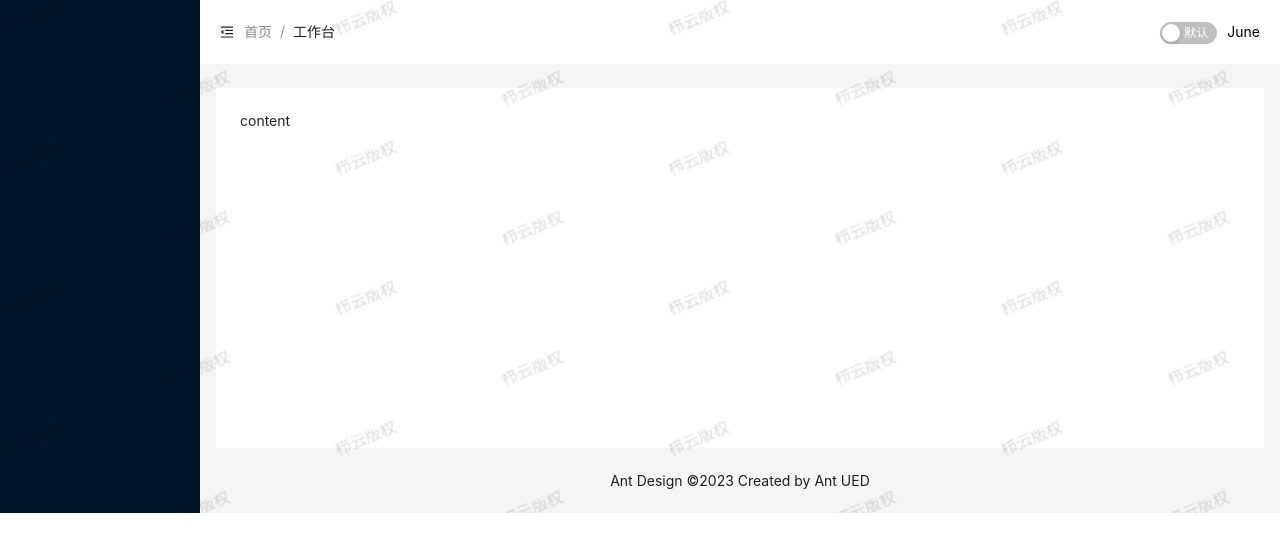
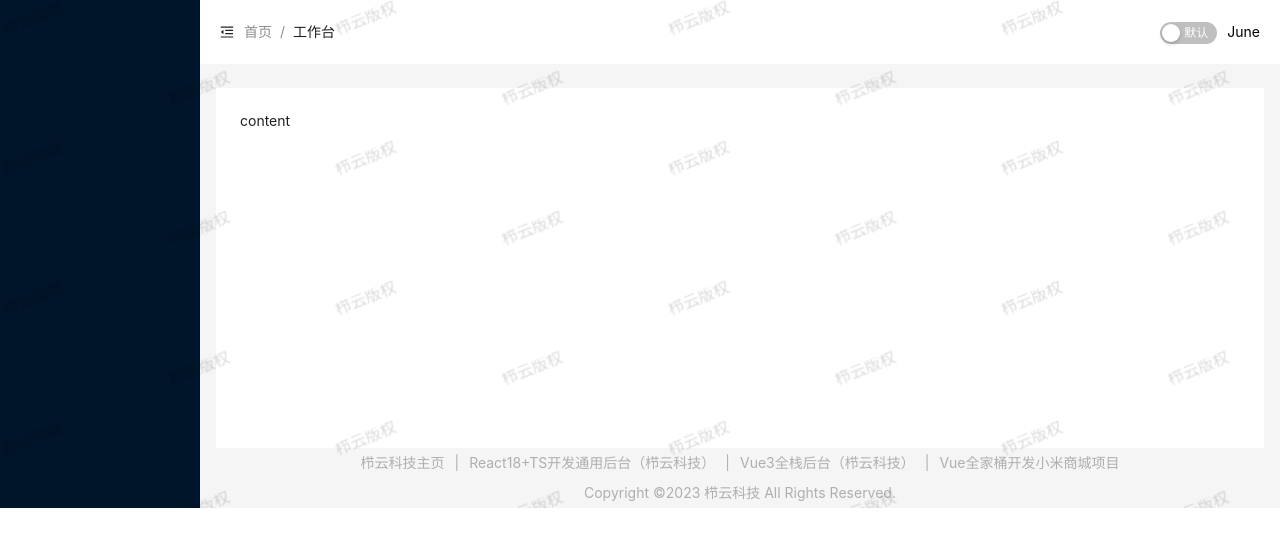
Before and after one commit to sunShineLoveMe/react-manager, a React (Vite) app: page /welcome in a window 1280 px wide. Shown: the top 552 px of the page. Built offline with nearby package versions, Linux system fonts and the light colour scheme.

Commit message:
底部导航布局实现

```diff
--- /dev/null
+++ b/src/components/NavFooter/index.module.less
@@ -0,0 +1,15 @@
+.footer {
+  text-align: center;
+  line-height: 30px;
+  color: #b0aeae;
+  font-size: 14px;
+  :global(a) {
+    color: #b0aeae;
+    &:hover {
+      color: #ed6c00;
+    }
+  }
+  :global(.gutter) {
+    margin: 0 10px;
+  }
+}
--- /dev/null
+++ b/src/components/NavFooter/index.tsx
@@ -0,0 +1,28 @@
+import styles from './index.module.less'
+
+const NavFooter = () => {
+  return (
+    <div className={styles.footer}>
+      <div>
+        <a href='https://www.imooc.com/u/1343480' target='_blank' rel='noreferrer'>
+          栉云科技主页
+        </a>
+        <span className='gutter'>|</span>
+        <a href='https://coding.imooc.com/class/644.html' target='_blank' rel='noreferrer'>
+          React18+TS开发通用后台（栉云科技）
+        </a>
+        <span className='gutter'>|</span>
+        <a href='https://coding.imooc.com/class/502.html' target='_blank' rel='noreferrer'>
+          Vue3全栈后台（栉云科技）
+        </a>
+        <span className='gutter'>|</span>
+        <a href='https://coding.imooc.com/class/397.html' target='_blank' rel='noreferrer'>
+          Vue全家桶开发小米商城项目
+        </a>
+      </div>
+      <div>Copyright ©2023 栉云科技 All Rights Reserved.</div>
+    </div>
+  )
+}
+
+export default NavFooter
--- a/src/layout/index.tsx
+++ b/src/layout/index.tsx
@@ -2,6 +2,7 @@
 import { UploadOutlined, UserOutlined, VideoCameraOutlined } from '@ant-design/icons'
 import { Layout, Menu, theme, Watermark } from 'antd'
 import NavHeader from '@/components/NavHeader'
+import NavFooter from '@/components/NavFooter'
 
 const { Header, Content, Footer, Sider } = Layout
 
@@ -32,7 +33,7 @@
           <Content style={{ margin: '24px 16px 0' }}>
             <div style={{ padding: 24, minHeight: 360, background: colorBgContainer }}>content</div>
           </Content>
-          <Footer style={{ textAlign: 'center' }}>Ant Design ©2023 Created by Ant UED</Footer>
+          <NavFooter />
         </Layout>
       </Layout>
     </Watermark>
```
